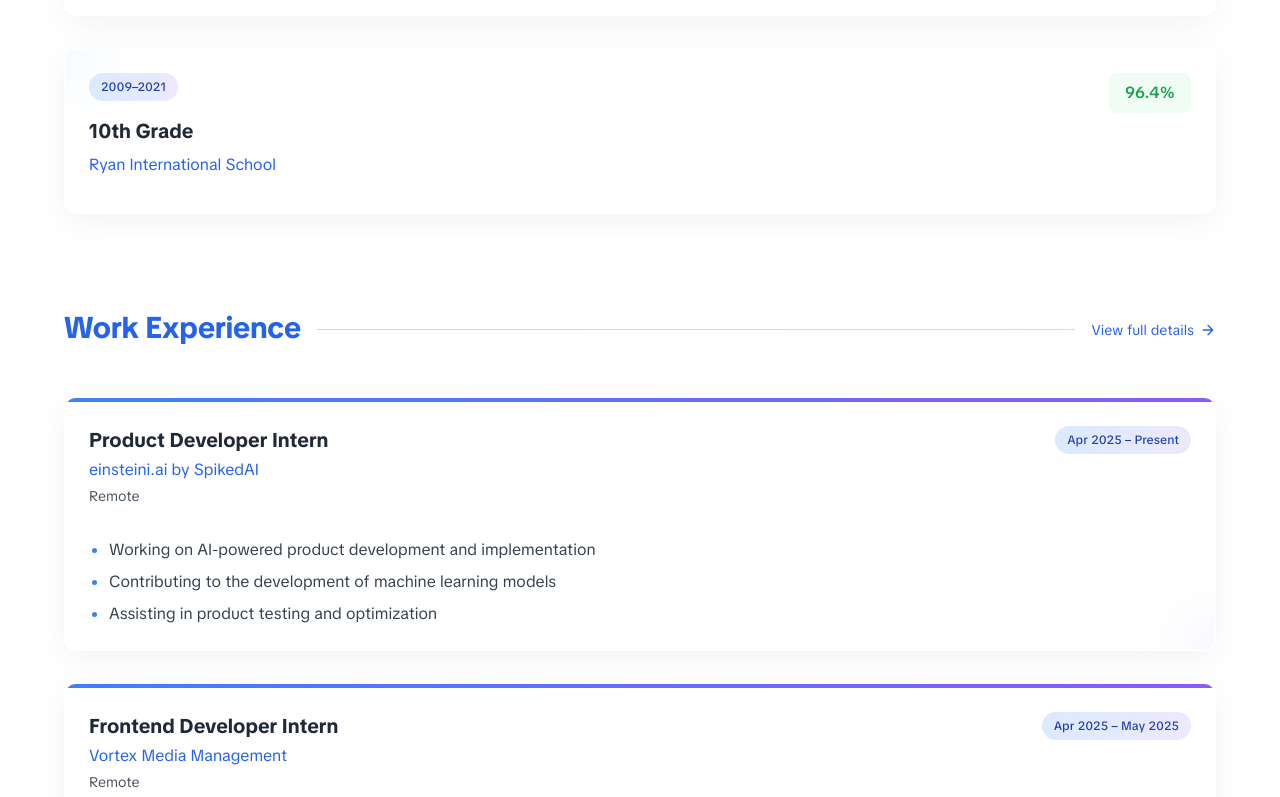
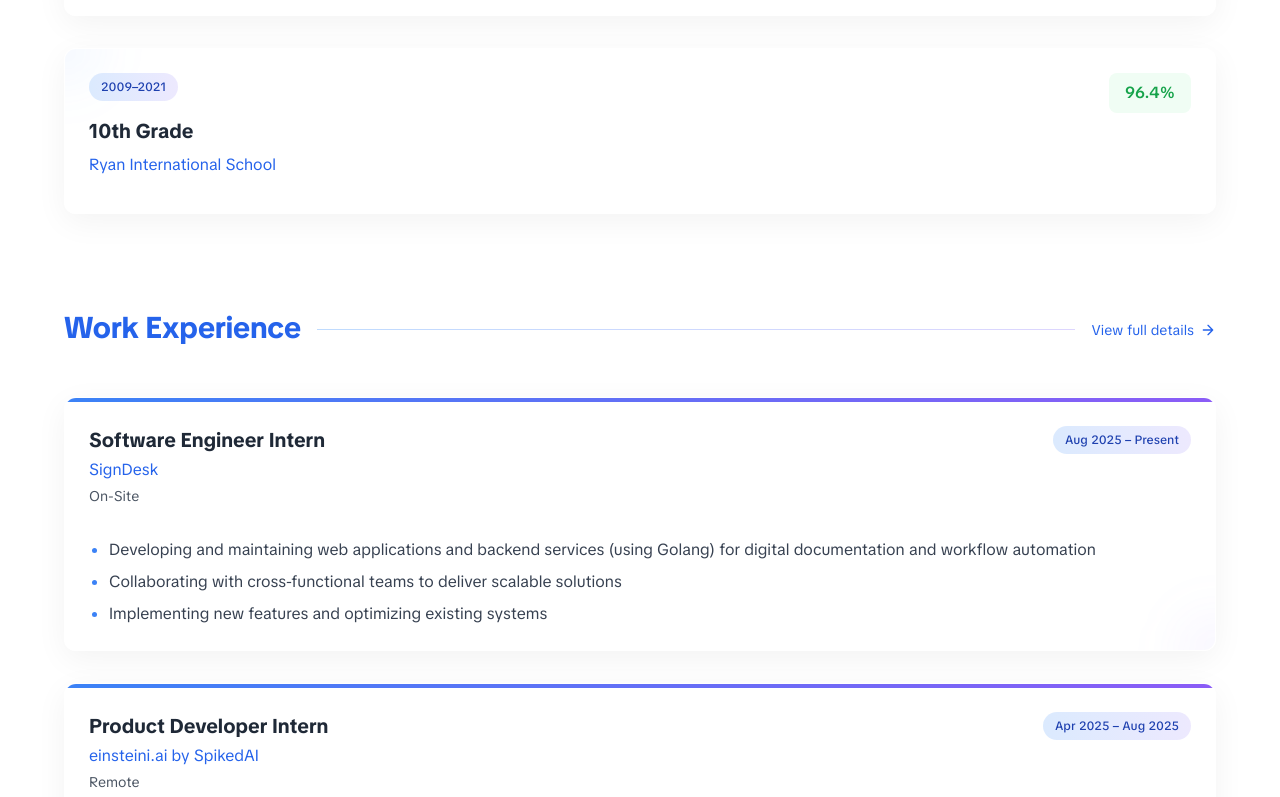
Before and after one commit to noiseless47/myportfolio, a Next.js app: page /about in a window 1280 px wide. Shown: the part 2000-2797 px from the top of the page. Built offline with nearby package versions, Linux system fonts and the light colour scheme.

Commit message:
Some updates

```diff
--- a/src/app/about/page.tsx
+++ b/src/app/about/page.tsx
@@ -57,14 +57,25 @@ export default function AboutPage() {
 
   const experiences = [
     {
+      role: "Software Engineer Intern",
+      company: "SignDesk",
+      period: "Aug 2025 – Present",
+      location: "On-Site",
+      description: [
+        "Developing and maintaining web applications and backend services (using Golang) for digital documentation and workflow automation",
+        "Collaborating with cross-functional teams to deliver scalable solutions",
+        "Implementing new features and optimizing existing systems"
+      ]
+    },
+    {
       role: "Product Developer Intern",
       company: "einsteini.ai by SpikedAI",
-      period: "Apr 2025 – Present",
+      period: "Apr 2025 – Aug 2025",
       location: "Remote",
       description: [
-        "Working on AI-powered product development and implementation",
-        "Contributing to the development of machine learning models",
-        "Assisting in product testing and optimization"
+        "Worked on AI-powered product development and implementation",
+        "Contributed to the development of machine learning models",
+        "Assisted in product testing and optimization"
       ]
     },
     {
@@ -147,7 +158,6 @@ export default function AboutPage() {
                 <span className="text-4xl">👨‍💻</span>
               </motion.div>
 
-              <div className="absolute top-5 left-5 w-20 h-20 rounded-full bg-blue-500/10 dark:bg-blue-500/5 backdrop-blur-sm z-10"></div>
               <div className="absolute bottom-20 right-8 w-16 h-16 rounded-full bg-purple-500/10 dark:bg-purple-500/5 backdrop-blur-sm z-10"></div>
             </div>
 
--- a/src/app/education/page.tsx
+++ b/src/app/education/page.tsx
@@ -155,6 +155,18 @@ export default function EducationPage() {
       organization: "CubeX",
       period: "01/2024–Present",
       description: "Participate in 3D modeling and design projects using advanced CAD software."
+    },
+    {
+      role: "Member",
+      organization: "IEEE RVCE",
+      period: "08/2024–Present",
+      description: "Engage in technical events, workshops, and networking activities as part of the IEEE student branch at RVCE."
+    },
+    {
+      role: "Member",
+      organization: "TEDx RVCE",
+      period: "08/2024–Present",
+      description: "Contribute to organizing TEDx events and participate in idea-sharing sessions at RVCE."
     }
   ];
 
--- a/src/app/experience/page.tsx
+++ b/src/app/experience/page.tsx
@@ -15,15 +15,28 @@ export default function ExperiencePage() {
 
   const workExperience = [
     {
+      role: "Software Engineer Intern",
+      company: "SignDesk",
+      period: "Aug 2025 – Present",
+      location: "On-Site",
+      description: "Developing and maintaining web applications and backend services (using Golang) for digital documentation and workflow automation.",
+      achievements: [
+        "Developing and maintaining web applications and backend services using Golang for digital documentation and workflow automation",
+        "Collaborating with cross-functional teams to deliver scalable solutions",
+        "Implementing new features and optimizing existing systems"
+      ],
+      technologies: ["Web Development", "Golang", "Automation", "React", "Node.js"]
+    },
+    {
       role: "Product Developer Intern",
       company: "einsteini.ai by SpikedAI",
-      period: "Apr 2025 – Present",
+      period: "Apr 2025 – Aug 2025",
       location: "Remote",
-      description: "Working on AI-powered product development and implementation.",
+      description: "Worked on AI-powered product development and implementation.",
       achievements: [
-        "Working on AI-powered product development and implementation",
-        "Contributing to the development of machine learning models",
-        "Assisting in product testing and optimization"
+        "Worked on AI-powered product development and implementation",
+        "Contributed to the development of machine learning models",
+        "Assisted in product testing and optimization"
       ],
       technologies: ["AI", "Machine Learning", "Product Development", "Testing"]
     },
@@ -53,20 +66,32 @@ export default function ExperiencePage() {
     {
       role: "Member",
       organization: "Astra Robotics",
-      period: "11/2024–Present",
+      period: "11/2024-Present",
       description: "Work on robotics projects and contribute to the development of autonomous systems."
     },
     {
       role: "Senior Member",
       organization: "RV QuizCorp",
-      period: "10/2023–Present",
+      period: "10/2023-Present",
       description: "Represent the college in quiz competitions and help organize intra-college quiz events."
     },
     {
       role: "Member",
       organization: "CubeX",
-      period: "01/2024–Present",
+      period: "01/2024-Present",
       description: "Participate in 3D modeling and design projects using advanced CAD software."
+    },
+    {
+      role: "Member",
+      organization: "IEEE RVCE",
+      period: "03/2025-Present",
+      description: "Engage in technical events, workshops, and networking activities as part of the IEEE student branch at RVCE."
+    },
+    {
+      role: "Member",
+      organization: "TEDx RVCE",
+      period: "06/2025-Present",
+      description: "Contribute to organizing TEDx events and participate in idea-sharing sessions at RVCE."
     }
   ];
 
```
Also changed, not shown: 1 other file (tests, documents, lock files or other folders).
